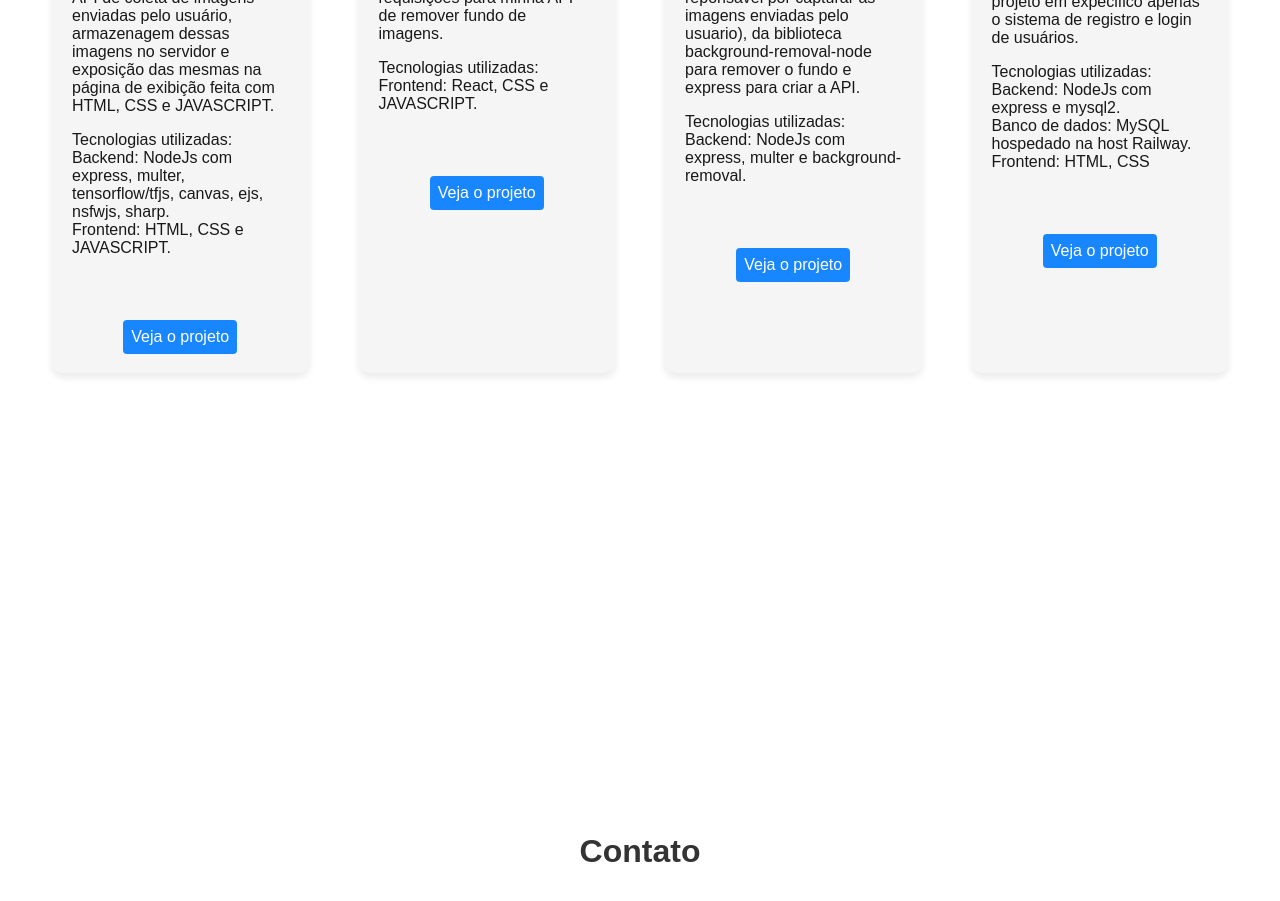
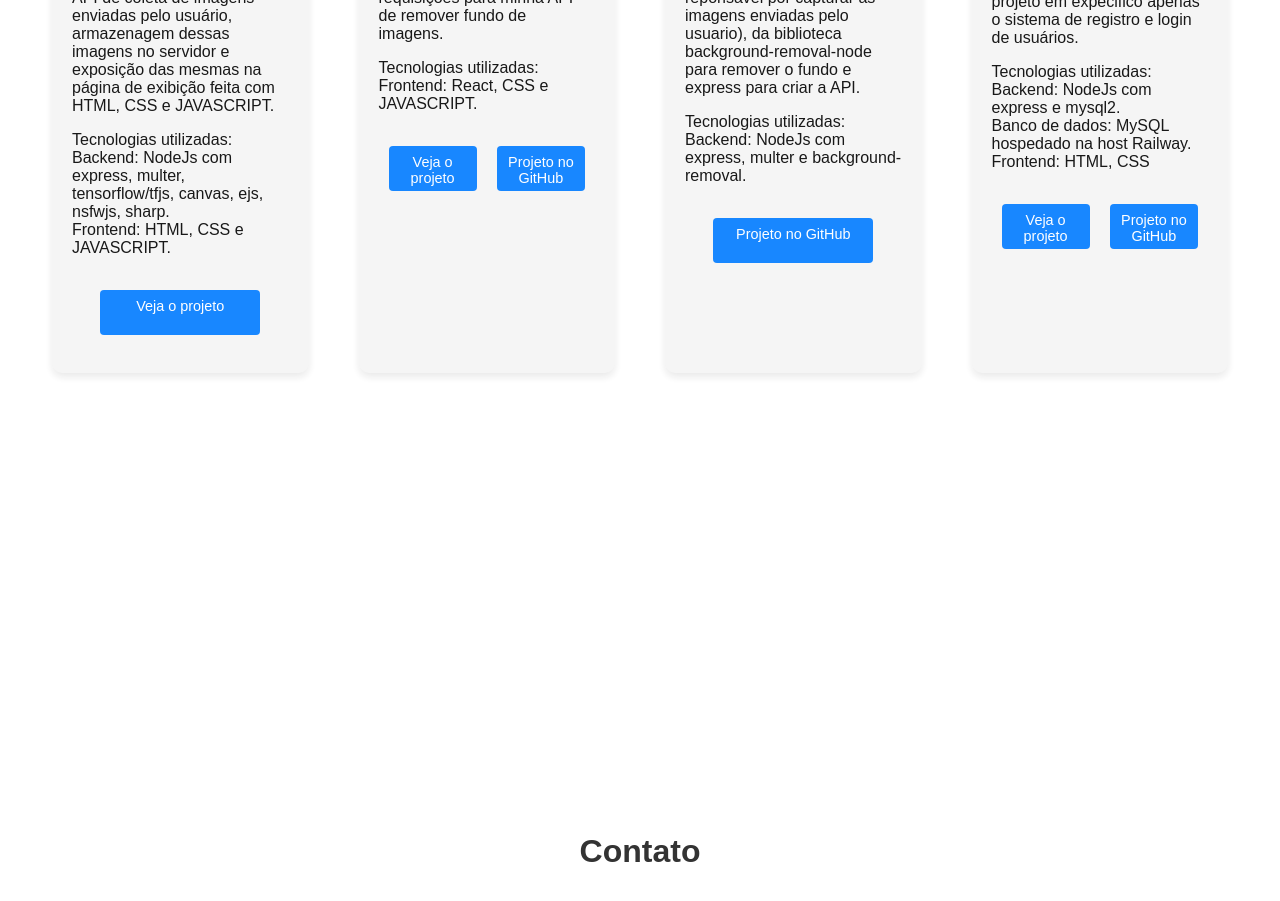
Before and after one commit to PatrikMaltacm/portfolio-2025-pm, a React (Vite) app: page / in a window 1280 px wide. Shown: the part 2260-3161 px from the top of the page. Built offline with nearby package versions, Linux system fonts and the light colour scheme.

Commit message:
adicionando projetos

```diff
--- a/src/index.css
+++ b/src/index.css
@@ -148,6 +148,18 @@ h2{
   display: flex;
   align-items: center;
   justify-content: center;
+  text-align: center;
+}
+
+.project .link-container a{
+  font-size: 0.9rem;
+  width: 9rem;
+  height: 2em;
+  margin: 10px;
+}
+
+.project .link-container a:hover{
+  background-color: #3295ff;
 }
 
 .project a {
--- a/src/sections/projects/Projects.jsx
+++ b/src/sections/projects/Projects.jsx
@@ -19,7 +19,7 @@ const Projects = () => {
           </p>
 
             <div className="link-container">
-                <a href="https://pixellhome.space/home">Veja o projeto</a>
+                <a href="https://pixellhome.space/home" target="_blank">Veja o projeto</a>
             </div>
         </div>
         <div className="project">
@@ -34,7 +34,8 @@ const Projects = () => {
           </p>
 
             <div className="link-container">
-                <a href="https://bggoneapp.netlify.app/">Veja o projeto</a>
+                <a href="https://bggoneapp.netlify.app/" target="_blank">Veja o projeto</a>
+                <a href="https://github.com/PatrikMaltacm/BgGone" target="_blank">Projeto no GitHub</a>
             </div>
         </div>
         <div className="project">
@@ -49,7 +50,7 @@ const Projects = () => {
           </p>
 
             <div className="link-container">
-                <a href="https://github.com/PatrikMaltacm/BgGoneAPI/tree/main">Veja o projeto</a>
+                <a href="https://github.com/PatrikMaltacm/BgGoneAPI/tree/main" target="_blank">Projeto no GitHub</a>
             </div>
         </div>
         <div className="project">
@@ -66,7 +67,8 @@ const Projects = () => {
               Frontend: HTML, CSS
           </p>
             <div className="link-container">
-                <a href="https://github.com/PatrikMaltacm/BgGoneAPI/tree/main">Veja o projeto</a>
+                <a href="https://loginregister-page.netlify.app/" target="_blank">Veja o projeto</a>
+                <a href="https://github.com/PatrikMaltacm/db-consult-api" target="_blank">Projeto no GitHub</a>
             </div>
         </div>
       </div>
```
